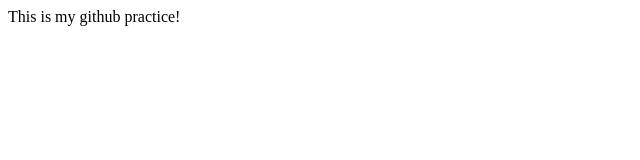
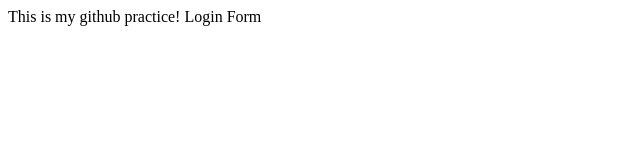
Before and after one commit to Flybuntu/practice, a plain HTML site: page index.html in a window 1280 px wide. Shown: the full height of the page, 0-640 px from the left. Drawn offline with Linux system fonts and the light colour scheme.

Commit message:
login form

```diff
--- /dev/null
+++ b/dir2/app2.js
@@ -0,0 +1 @@
+console.log("app2");
--- a/index.html
+++ b/index.html
@@ -6,6 +6,8 @@
 <body>
 	This is my github practice!
 
+	Login Form
+
 <script type="text/javascript" src="app.js"></script>
 </body>
 </html>
```
Also changed, not shown: log.txt (added), login.html (added).
